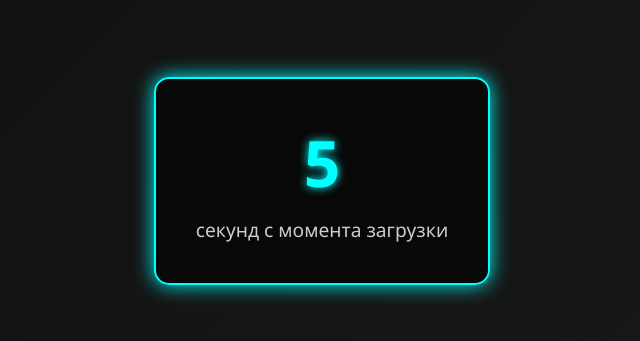
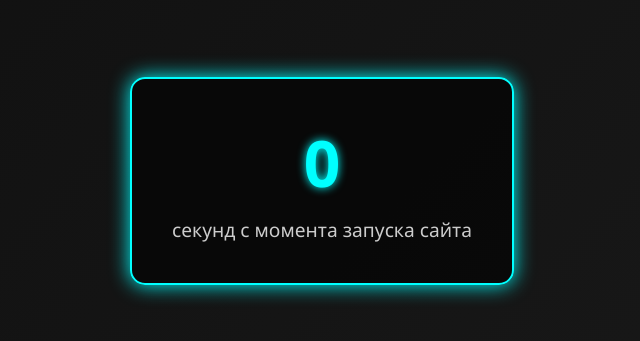
Before and after one commit to Dens73/AdministrationTusk, a plain HTML site: page index.html in a window 1280 px wide. Shown: the part 219-560 px from the top of the page, without its empty margins (318-958 px from the left). Drawn offline with Linux system fonts and the light colour scheme.

Commit message:
Update index.html

```diff
--- a/index.html
+++ b/index.html
@@ -39,7 +39,7 @@
 <body>
   <div class="counter-box">
     <div id="counter" class="counter">0</div>
-    <div class="label">секунд с момента загрузки</div>
+    <div class="label">секунд с момента запуска сайта</div>
   </div>
 
   <script>
@@ -49,7 +49,7 @@
     setInterval(() => {
       counter++;
       counterElement.textContent = counter;
-    }, 1000);
+    }, 10000);
   </script>
 </body>
 </html>
```
